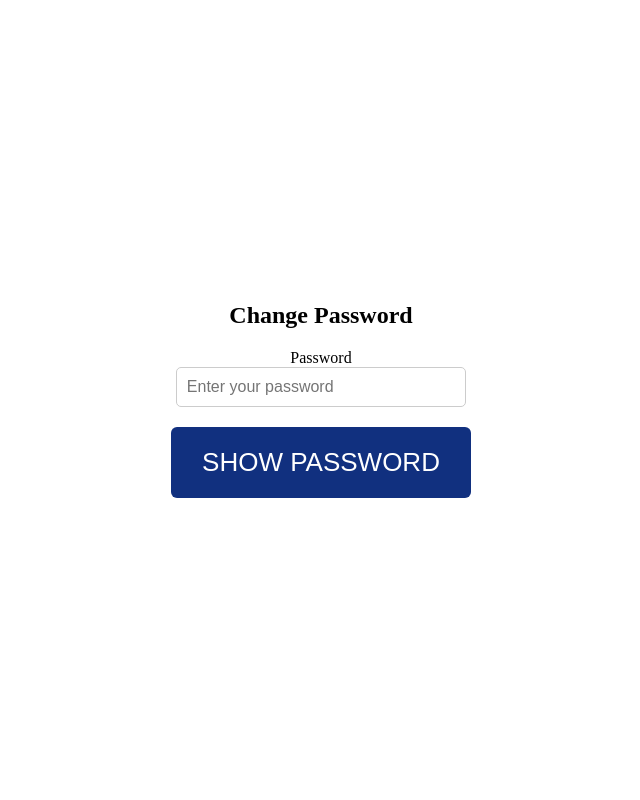
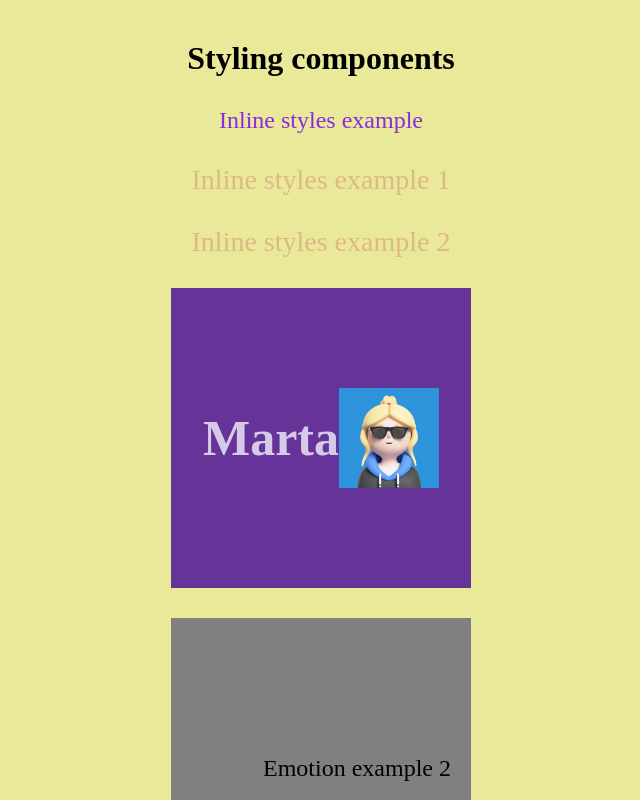
Before and after one commit to KaterynaBanasiak/55_react_ts, a React (Vite) app: page / in a window 1280 px wide. Shown: the top 800 px of the page, without its empty margins (319-959 px from the left). Built offline with nearby package versions, Linux system fonts and the light colour scheme.

Commit message:
lasson_28_03

```diff
--- a/package.json
+++ b/package.json
@@ -10,6 +10,8 @@
     "preview": "vite preview"
   },
   "dependencies": {
+    "@emotion/react": "^11.14.0",
+    "@emotion/styled": "^11.14.0",
     "@types/uuid": "^10.0.0",
     "react": "^19.0.0",
     "react-dom": "^19.0.0",
--- a/src/App.tsx
+++ b/src/App.tsx
@@ -4,13 +4,18 @@
 // import Task6 from './lessons/Lesson06/Lesson06';
 // import Lesson06 from './lessons/Lesson06/Lesson06';
 // import Lesson07 from "./lessons/Lesson07/Lesson07"
-//import Lesson08 from "./lessons/Lesson08/Lesson08"
-import Homework08 from "./homeworks/Homework08/Homework08";
+// import Lesson08 from "./lessons/Lesson08/Lesson08"
+// import Lesson06 from "./lessons/Lesson06/Lesson06"
+import Lesson09 from "./lessons/Lesson09/Lesson09"
+
 
 //Homeworks imports
 // import Homework06 from "./homeworks/Homework06/Homework06"
 // import Homework07 from "./homeworks/Homework07/Homework07"
+// import Homework08 from "./homeworks/Homework08/Homework08"
 
+//Consultations imports
+// import Consultation04 from "./consultations/Consultation04/Consultation04"
 
 function App() {
 
@@ -22,7 +27,9 @@
       {/* <Lesson07 /> */}
       {/* <Homework07/> */}
       {/* <Lesson08/> */}
-      <Homework08 />
+      {/* <Consultation04 /> */}
+      {/* <Homework08 /> */}
+      <Lesson09 />
     </>
   )
 }
--- /dev/null
+++ b/src/lessons/Lesson09/Lesson09.tsx
@@ -0,0 +1,31 @@
+//1 способ стилизации - использование обычного css в отдельном файле
+import './styles.css'
+// 3 способ стилизации - импортируем стилизованные компоненты emotion
+import { BoxInfo, TitleCard, AvatarImg } from './styles.ts'
+import Avatar from '../../assets/avatar.jpg'
+
+
+function Lesson09() {
+  //Объект для inline стилей (2 способ)
+  const textStyles = { color: 'burlywood', fontSize: '28px' }
+
+  return (
+    <div className="lesson09-container">
+      <h1>Styling components</h1>
+      {/* 2 способ стилизации - inline styles (передача объекта стилей в атрибут style тега) */}
+      <div style={{ color: 'blueviolet', fontSize: '24px' }}>Inline styles example</div>
+      <p style={textStyles}>Inline styles example 1</p>
+      <div style={textStyles}>Inline styles example 2</div>
+      {/* 3 способ стилизации - использование стилизованных компонентов emotion */}
+      {/* <BoxInfo primary={true}>Emotion example 1</BoxInfo>
+      <BoxInfo primary={false}>Emotion example 2</BoxInfo> */}
+      <BoxInfo primary>
+         <TitleCard>Marta</TitleCard>
+         <AvatarImg src={Avatar}/>
+      </BoxInfo>
+      <BoxInfo>Emotion example 2</BoxInfo>
+    </div>
+  )
+}
+
+export default Lesson09
--- /dev/null
+++ b/src/lessons/Lesson09/styles.css
@@ -0,0 +1,10 @@
+.lesson09-container {
+    display: flex;
+    flex-direction: column;
+    align-items: center;
+    justify-content: center;
+    gap: 30px;
+    flex: 1;
+    padding: 40px;
+    background-color: rgb(234, 233, 154);
+  }
--- /dev/null
+++ b/src/lessons/Lesson09/styles.ts
@@ -0,0 +1,29 @@
+import styled from "@emotion/styled";
+
+//Интерфейс для пропсов стилизованного компонента BoxInfo
+interface BoxInfoStyledProps {
+  primary?: boolean
+}
+
+export const BoxInfo = styled.div<BoxInfoStyledProps>`
+ display: flex;
+ align-items: center;
+ justify-content: ${({ primary }) => primary ? 'center' : 'flex-end'};;
+ padding: 20px;
+ width: 300px;
+ height: 300px;
+ /* background-color: rebeccapurple; */
+ background-color: ${({ primary }) => primary ? 'rebeccapurple' : 'grey'};
+ font-size: 24px;
+`;
+
+export const TitleCard = styled.h2`
+ color: #D5CBE8;
+ font-size: 50px;
+`
+
+// export const TitleCard = styled.h2``
+
+export const AvatarImg = styled.img`
+ width: 100px;
+`
```
Also changed, not shown: src/components/Input/Input.module.css (indentation only), src/components/Input/Input.tsx (line endings or trailing spaces), src/components/Input/types.ts (line endings or trailing spaces), 1 other file (tests, documents, lock files or other folders).
